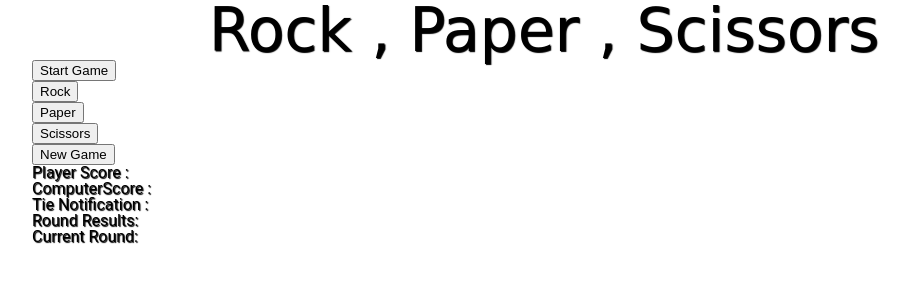
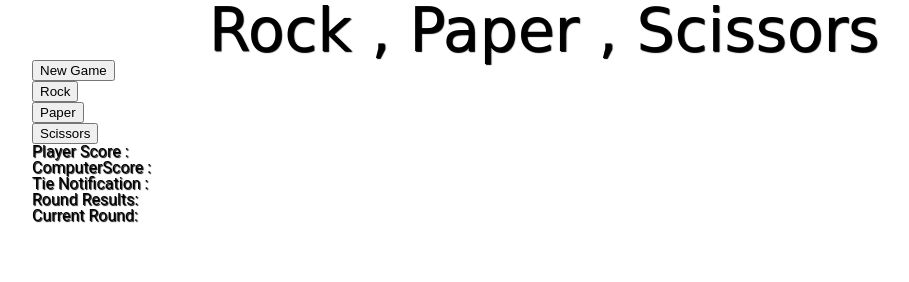
Before and after one commit to dustinblainemyers/dustinblainemyers.github.io, a plain HTML site: page projects/rock-paper-scissors/index.html in a window 1280 px wide. Both pictures are taken after a click on the button "Start Game". Shown: the whole page, without its empty margins (96-1005 px from the left). Drawn offline with Linux system fonts and the light colour scheme.

Commit message:
auto save

```diff
--- a/projects/rock-paper-scissors/index.html
+++ b/projects/rock-paper-scissors/index.html
@@ -16,21 +16,28 @@
 </title>
 </head>
 <body>
+
         <h1> Rock , Paper , Scissors </h1>
 
+
+        <div id="startGame">
         <button onclick= "startGame()" > Start Game </button><br>
+
+        </div>
 
  <table>
 
 
 
-         <!-- calls player selection function -->
+
 
      <div id="game" style="display:none">
+
+                <button onclick= "gameObject.newGame()"> New Game </button><br>
                 <button onclick= "submitMe('rock')" > Rock</button><br>
                 <button onclick= "submitMe('paper')" > Paper </button><br>
                 <button onclick= "submitMe('scissors')" > Scissors </button><br>
-                <button onclick= "gameObject.newGame()"> New Game </button><br>
+
                 Player Score : <p id="playerScore"></p>
                 ComputerScore : <p id="computerScore"></p>
                 Tie Notification : <p id="tieNotification"></p>
--- a/projects/rock-paper-scissors/scripts/april_13_workingcopy.js
+++ b/projects/rock-paper-scissors/scripts/april_13_workingcopy.js
@@ -64,13 +64,9 @@
                     document.getElementById("roundresults").innerHTML = results;
 
                     gameObject.updateScoreboard();
-                    // document.getElementById("playerScore").innerHTML = gameObject.playerScore ;
-                    // document.getElementById("computerScore").innerHTML = gameObject.computerScore ;
-                    // document.getElementById("currentRound").innerHTML = gameObject.roundCurrent ;
 
-                    //alert("Computer Score is " + computerScore);
 
-                    return results;
+
 
 
                 }
--- a/projects/rock-paper-scissors/scripts/newGame.js
+++ b/projects/rock-paper-scissors/scripts/newGame.js
@@ -11,12 +11,14 @@ This function is meant to be called from an event listener.  It declares a varia
 
 
 function startGame() {
-    var x = document.getElementById("game");
-    if (x.style.display === "none") {
-      x.style.display = "block";
+    // let x = document.getElementById("game");
+    // let y = document.getElementById("startGame");
 
-      return document.getElementById("game").style.display = "block";
-    }
+    // x.style.display = "block";
+    document.getElementById("game").style.display = "block";
+    document.getElementById("startGame").style.display = "none";
+
+
 
 
   }
```
